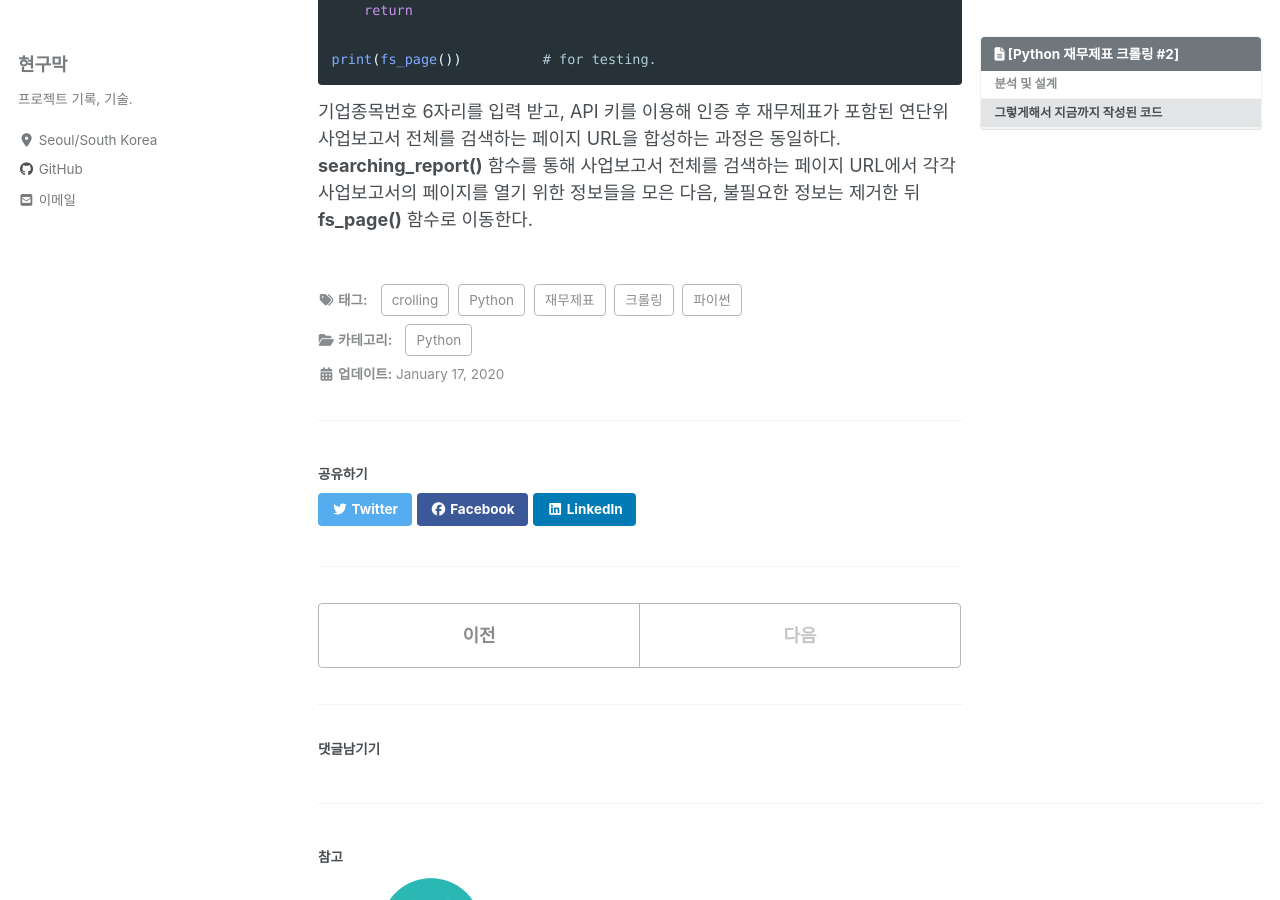
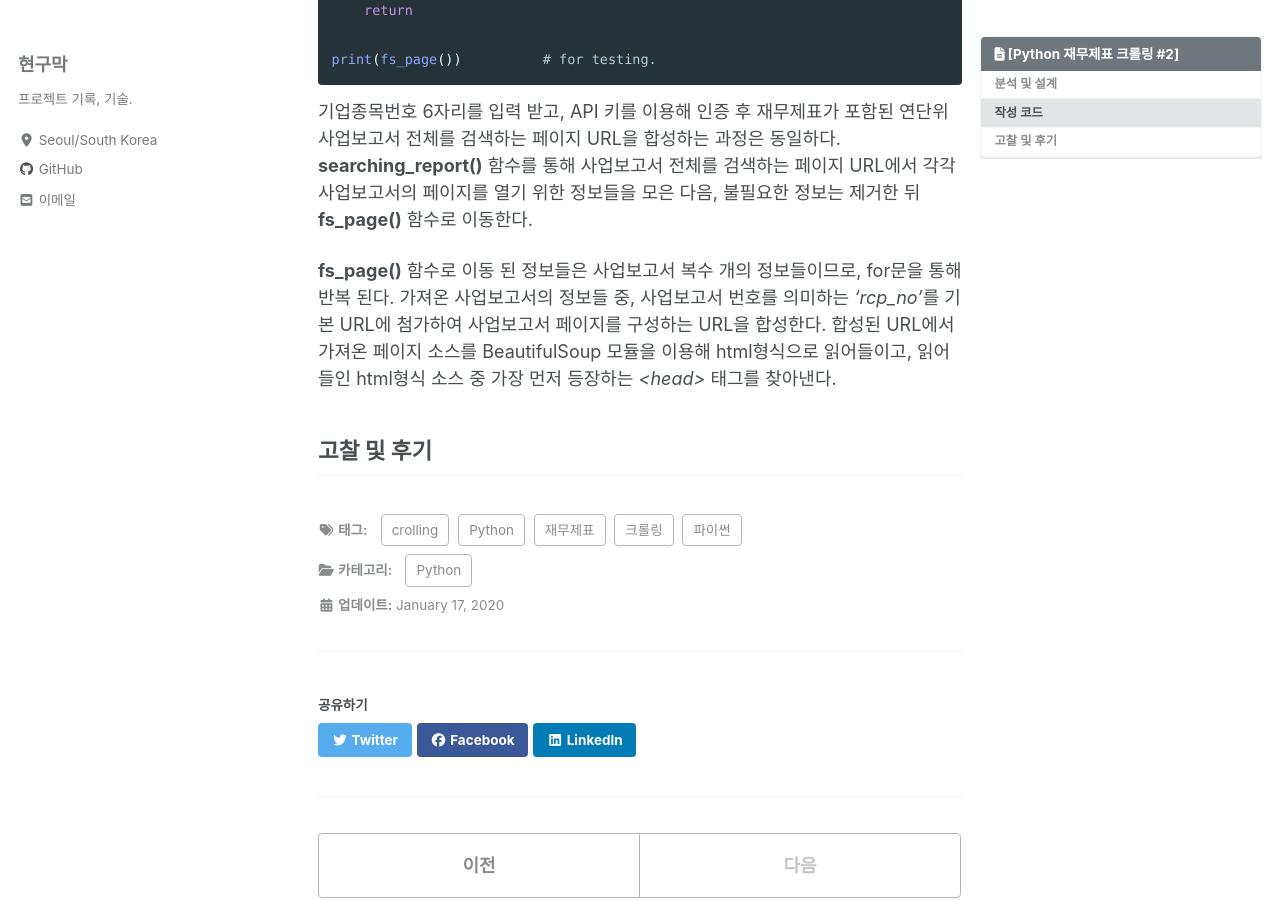
Before and after one commit to Hyeon9mak/Hyeon9mak.github.io, a Jekyll site: the page built from _posts/2020-01-16-재무제표-웹-크롤링 #2.md, in a window 1280 px wide and 900 px high, scrolled down 4550 px. Built offline with Jekyll 4.4.1, drawn with Linux system fonts in a browser that asks for light colours; cached includes are drawn as plain includes; nearby versions of some CDN libraries; comment, search, counter and statistics services are not loaded; some of the changed text lies outside the part shown.

Commit message:
update new

````diff
--- a/_posts/2020-01-16-재무제표-웹-크롤링 #2.md
+++ b/_posts/2020-01-16-재무제표-웹-크롤링 #2.md
@@ -44,7 +44,7 @@ toc_label: "[Python 재무제표 크롤링 #2]"
 
 
 
-## 그렇게해서 지금까지 작성된 코드
+## 작성 코드
 
 ```python
 from bs4 import BeautifulSoup                            # for html parser
@@ -186,3 +186,9 @@ print(fs_page())          # for testing.
 기업종목번호 6자리를 입력 받고, API 키를 이용해 인증 후 재무제표가 포함된 연단위 사업보고서 전체를 검색하는 페이지 URL을 합성하는 과정은 동일하다.
 **searching_report()** 함수를 통해 사업보고서 전체를 검색하는 페이지 URL에서 각각 사업보고서의 페이지를 열기 위한 정보들을 모은 다음,
 불필요한 정보는 제거한 뒤 **fs_page()** 함수로 이동한다.
+
+**fs_page()** 함수로 이동 된 정보들은 사업보고서 복수 개의 정보들이므로, for문을 통해 반복 된다.
+가져온 사업보고서의 정보들 중, 사업보고서 번호를 의미하는 *'rcp_no'*를 기본 URL에 첨가하여
+사업보고서 페이지를 구성하는 URL을 합성한다. 합성된 URL에서 가져온 페이지 소스를 BeautifulSoup 모듈을 이용해 html형식으로 읽어들이고, 읽어들인 html형식 소스 중 가장 먼저 등장하는 *<head>* 태그를 찾아낸다.
+
+## 고찰 및 후기
````
Also changed, not shown: _posts/2020-01-15-재무제표-웹-크롤링 #1.md (+1 -1 lines).
